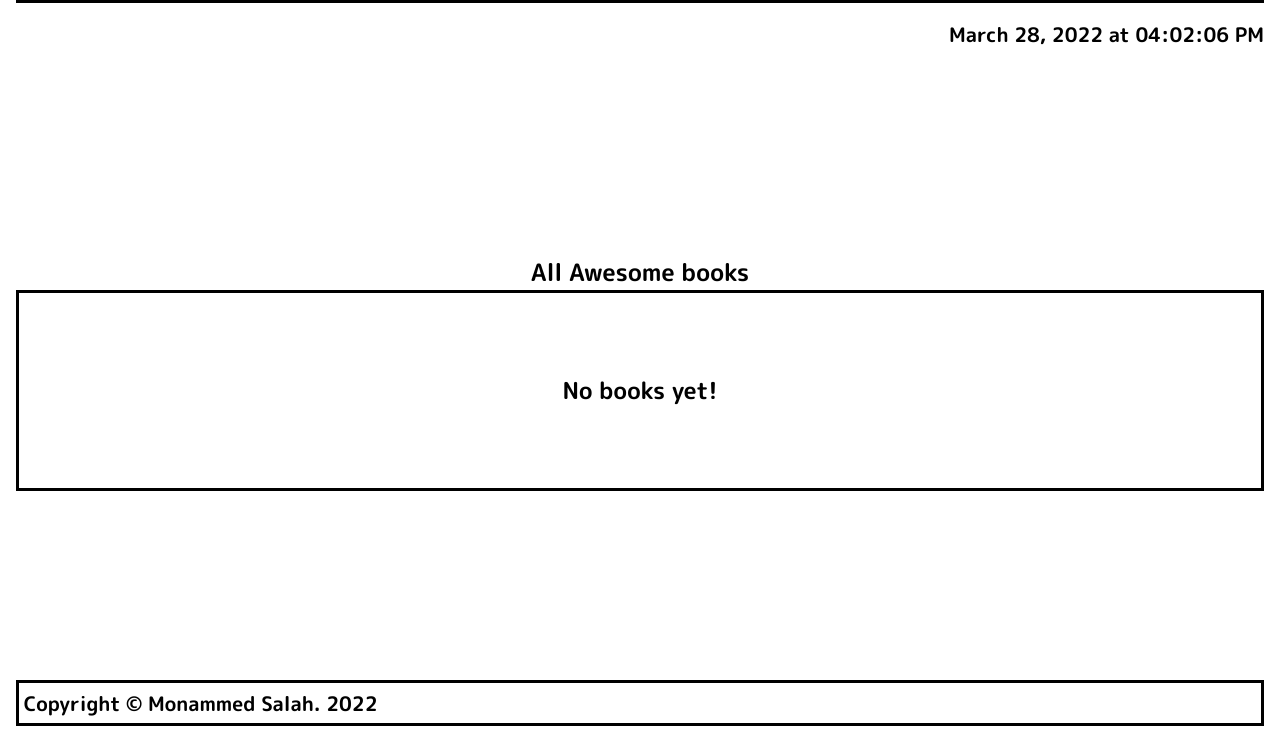
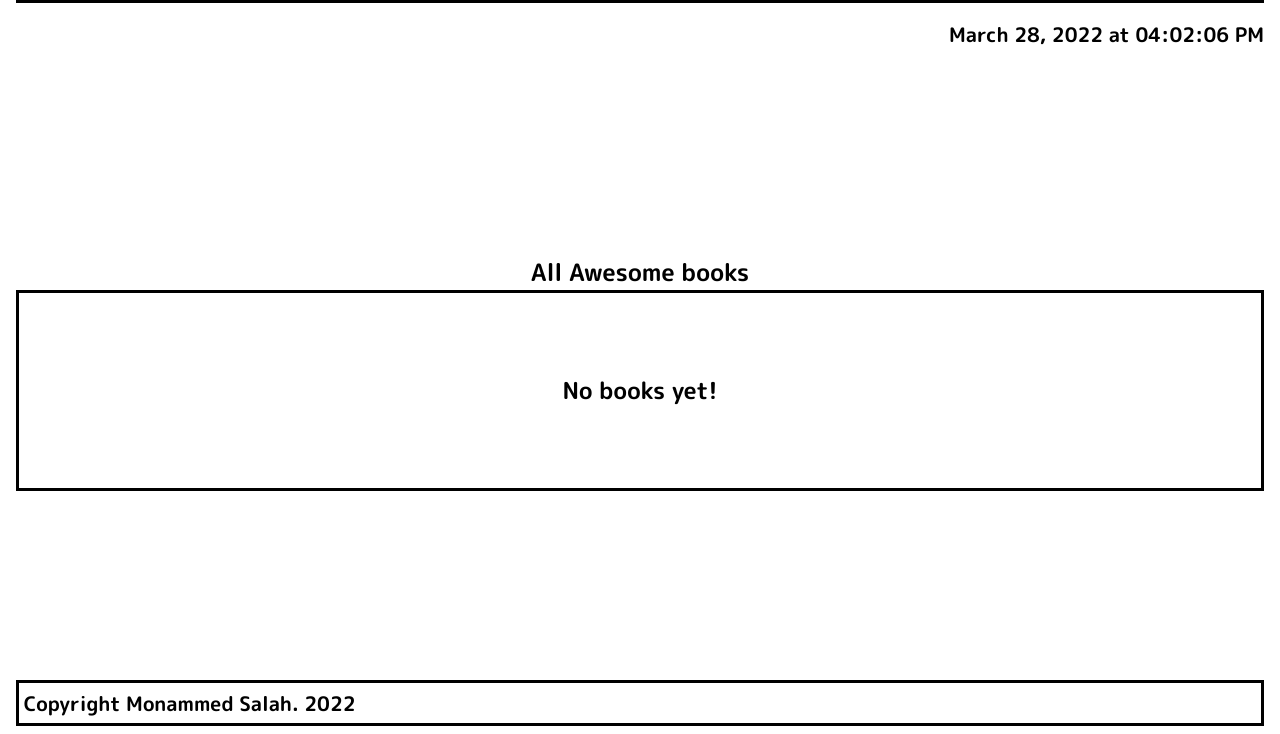
Before and after one commit to Mo7amedSMahdi/Awesome-books-ES6, a website with bundled scripts: page index.html in a window 1280 px wide. Shown: the part 66-800 px from the top of the page. Built offline with nearby package versions, Linux system fonts and the light colour scheme.

Commit message:
change footer

```diff
--- a/index.html
+++ b/index.html
@@ -28,7 +28,7 @@
   </main>
 
   <footer id="footer">
-    <p>Copyright &copy; Monammed Salah. 2022</p>
+    <p>Copyright Monammed Salah. 2022</p>
   </footer>
 
   <script type="module" src="./index.js"></script>
```
